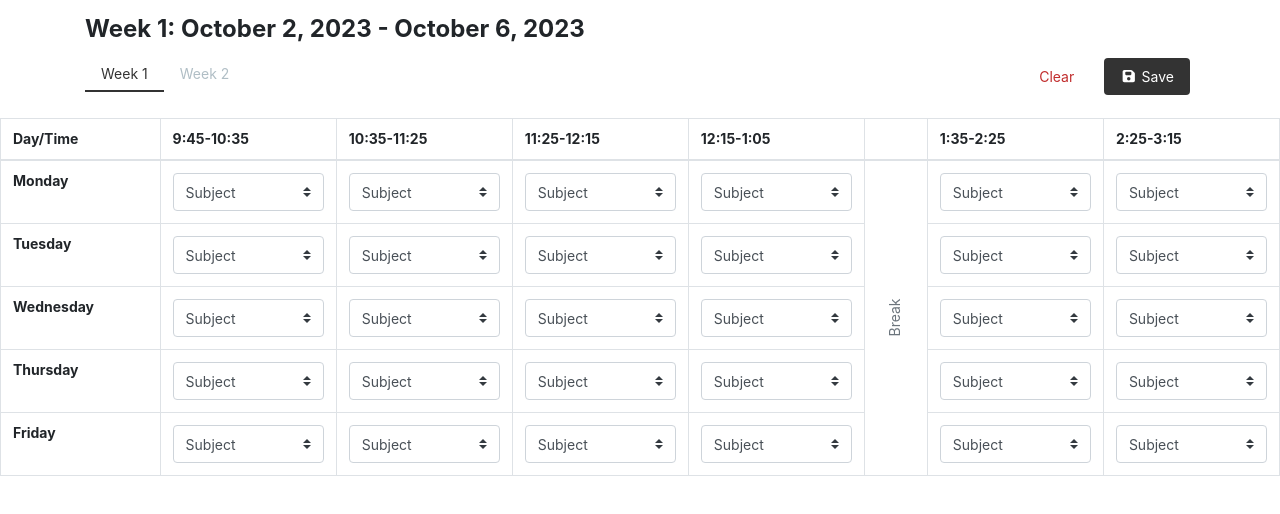
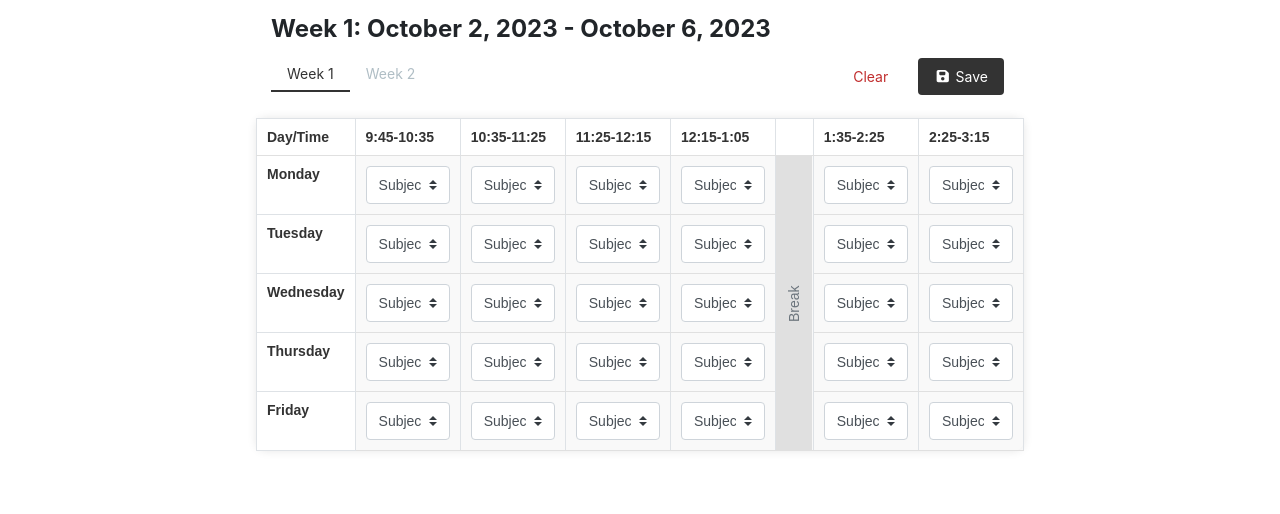
Before and after one commit to Ankish8/TimeTable, a website: page public/index.html in a window 1280 px wide. Shown: the part 186-700 px from the top of the page. Drawn offline with nearby package versions, Linux system fonts and the light colour scheme; no server answers.

Commit message:
Ui Update

```diff
--- a/public/styles.css
+++ b/public/styles.css
@@ -4,6 +4,7 @@ body, p {
   line-height: 16.8px;
   text-align: start;
   letter-spacing: normal;
+  margin: 0 20% 0;
 }
 .week-info {
   display: flex;
@@ -158,3 +159,81 @@ body, p {
   opacity: 1;
   pointer-events: auto;
 }
+
+
+
+/* General Table Styles */
+.table {
+  margin-left: auto;  /* Align with the start of Week tab */
+  margin-right: auto; /* Align with the end of Save button */
+  max-width: 100%;    /* Table will not grow larger than its container */
+  width: auto !important;        /* Table will shrink if the screen size is small */
+  border-collapse: collapse;
+  font-family: 'Arial', sans-serif;
+  color: #333;
+  background: #f9f9f9;
+  border-radius: 10px;
+  box-shadow: 0 0 10px rgba(0, 0, 0, 0.1);
+}
+
+/* Header Styles */
+.table thead th {
+  background: #ffffff;
+  padding: 10px;
+  border-bottom: 1px solid #e0e0e0;
+  text-align: left;
+}
+
+/* Body Styles */
+.table tbody th {
+  background: #ffffff;
+  padding: 10px;
+  text-align: left;
+}
+
+.table tbody td {
+  padding: 10px;
+  border-bottom: 1px solid #e0e0e0;
+}
+
+/* Notion-Like Design Touches */
+.table tbody tr:hover {
+  background: #f3f4f6;
+}
+
+.editable-cell {
+  position: relative;
+}
+
+/* Select Styles */
+/* .custom-select {
+  width: 100%;
+  border: none;
+  background: #f3f4f6;
+  padding: 8px;
+  border-radius: 5px;
+  box-shadow: none;
+  appearance: none;
+} */
+
+/* Edit Icon */
+.edit-icon {
+  position: absolute;
+  top: 50%;
+  right: 10px;
+  transform: translateY(-50%);
+  cursor: pointer;
+  display: none; /* Initially Hidden */
+}
+
+/* Show edit icon when cell is hovered */
+.editable-cell:hover .edit-icon {
+  display: inline;
+}
+
+/* Break Cell */
+.text-center.text-secondary.align-middle {
+  background: #e0e0e0;
+  writing-mode: vertical-rl;
+  transform: rotate(180deg);
+}
```
